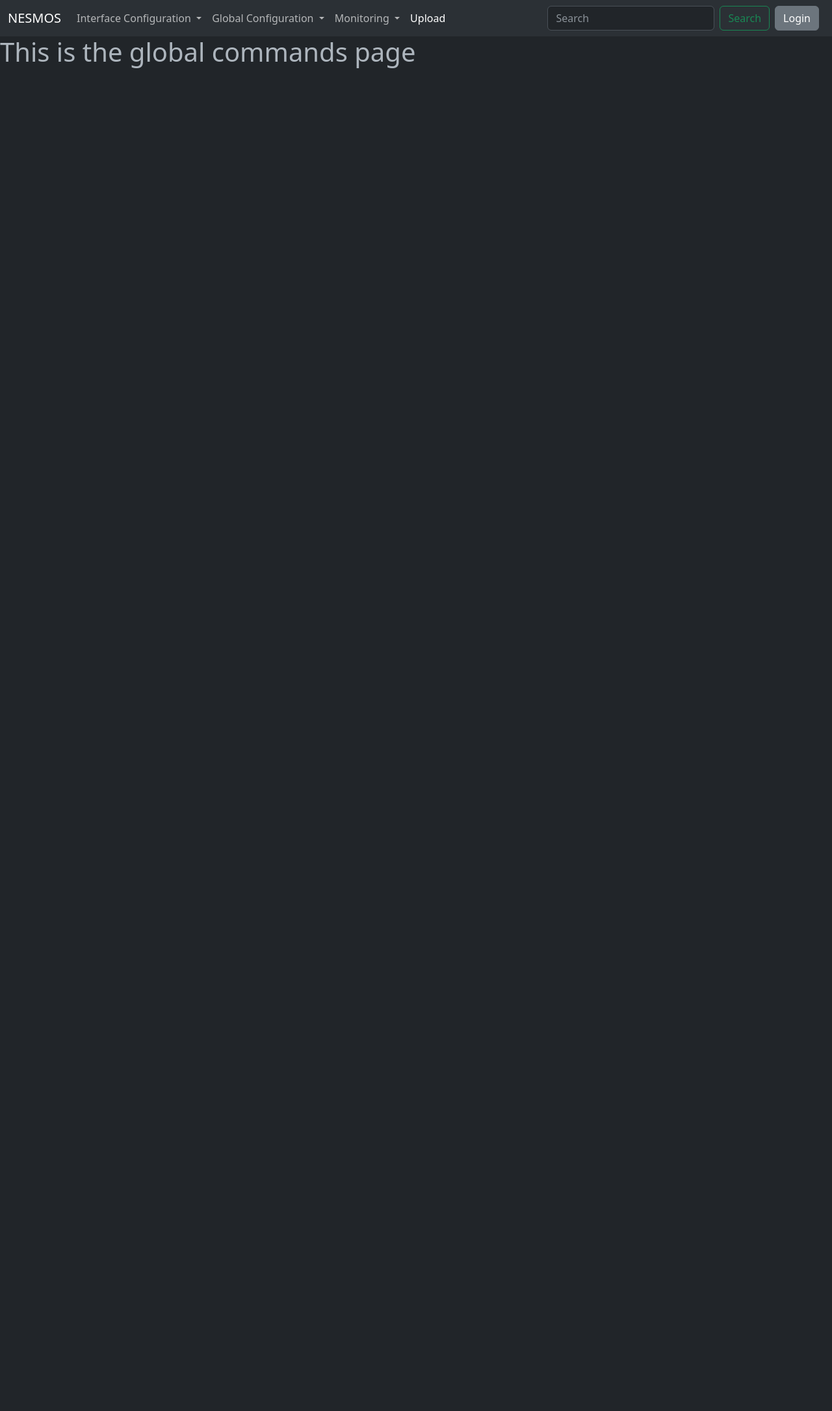
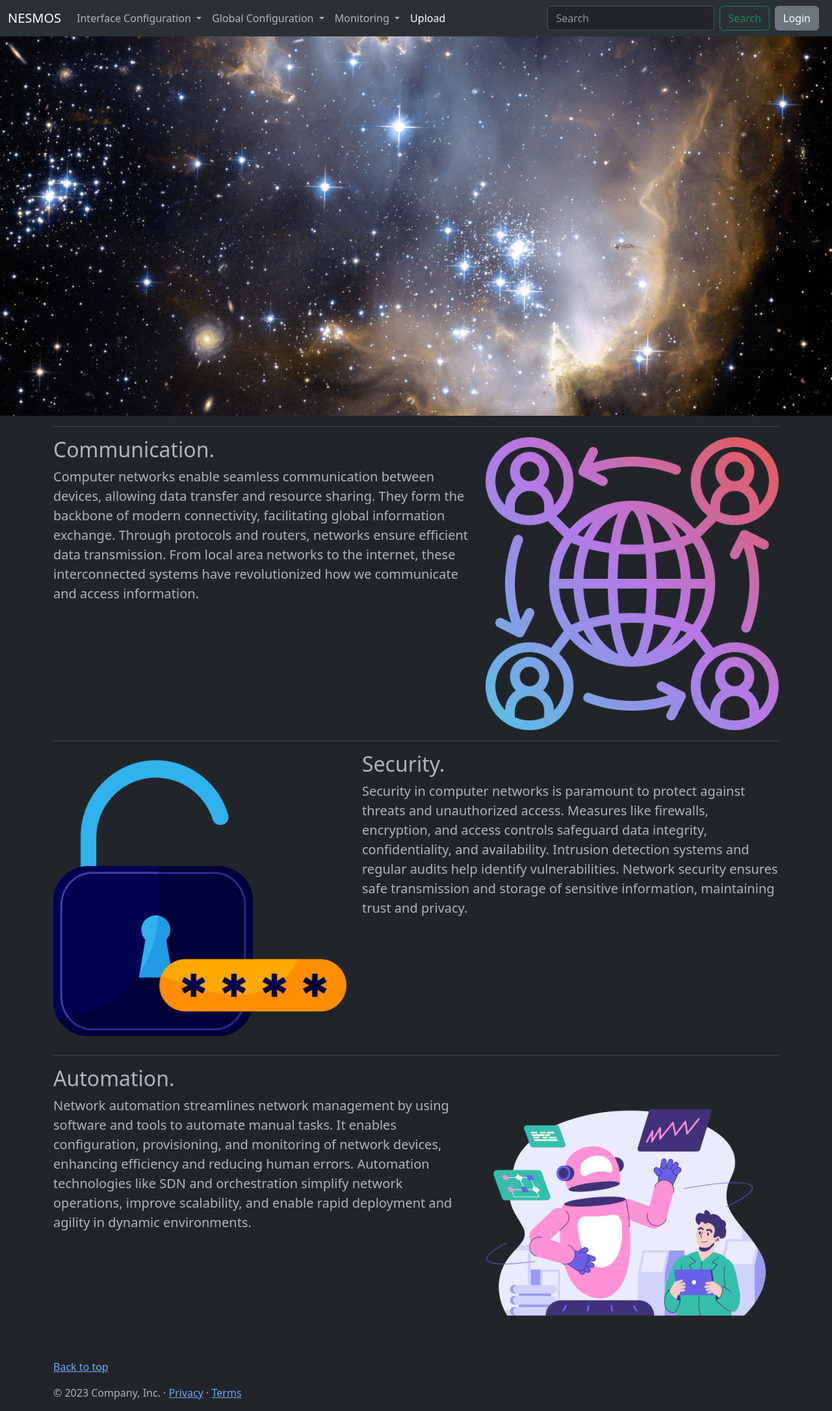
Before and after one commit to Nathan8044/PHASE_2, a Flask app: page /globalcommands in a window 1280 px wide. Shown: the whole page at 65% size. Before the commit the page ends 105 px from the top, so only its background shows below. Run offline with Flask 3, Linux system fonts and the light colour scheme; some libraries are stand-ins or nearby versions.

Commit message:
Update global_commands.html

```diff
--- a/templates/global_commands.html
+++ b/templates/global_commands.html
@@ -8,17 +8,19 @@
 
 
   <link rel="stylesheet" href="{{ url_for('static', filename='styles/bootstrap.min.css') }}">
+  <link rel="stylesheet" href="{{ url_for('static', filename='styles/style.css') }}">
+
 
   <title>NESMOS</title>
-  <link rel="icon" href="NETMO_LOGO.png">
+  <link rel="icon" href="{{ url_for('static', filename='images/NETMO_LOGO.png')}}">
 
 
 </head>
+  <body>
 
-<body>
     <header>
   <!--This is the navbar function.-->
-    <nav class="navbar navbar-expand-lg bg-body-tertiary">
+  <nav class="navbar fixed-top navbar-expand-lg bg-body-tertiary">
     <div class="container-fluid">
       <a class="navbar-brand" href="{{ url_for('views.home')}}">NESMOS</a>
       <button class="navbar-toggler" type="button" data-bs-toggle="collapse" data-bs-target="#navbarSupportedContent" aria-controls="navbarSupportedContent" aria-expanded="false" aria-label="Toggle navigation">
@@ -88,14 +90,96 @@
   </nav>
   <!--This is where navbar function ends.-->
     </header>
-    <div class"container-sm">
-      <h1>This is the global commands page</h1>
+
+    <!--Slideshow-->
+    <div id="carouselExampleInterval" class="carousel slide" data-bs-ride="carousel">
+      <div class="carousel-inner">
+        <div class="carousel-item active" data-bs-interval="5000">
+          <img src="{{ url_for('static', filename='images/website_a.png')}}" class="d-block w-100" alt="First Slide">
+        </div>
+        <div class="carousel-item" data-bs-interval="5000">
+            <img src="{{ url_for('static', filename='images/website_b.png')}}" class="d-block w-100" alt="Second Slide">
+
+        </div>
+        <div class="carousel-item" data-bs-interval="5000">
+            <img src="{{ url_for('static', filename='images/website_c.png')}}" class="d-block w-100" alt="Third Slide">
+        </div>
+      </div>
+      <button class="carousel-control-prev" type="button" data-bs-target="#carouselExampleInterval" data-bs-slide="prev">
+        <span class="carousel-control-prev-icon" aria-hidden="true"></span>
+        <span class="visually-hidden">Previous</span>
+      </button>
+      <button class="carousel-control-next" type="button" data-bs-target="#carouselExampleInterval" data-bs-slide="next">
+        <span class="carousel-control-next-icon" aria-hidden="true"></span>
+        <span class="visually-hidden">Next</span>
+      </button>
+    </div>
+      <!-- end of slideshow -->
+
+      <div class="container marketing">
+
+        <!-- START THE FEATURETTES -->
+
+        <hr class="featurette-divider">
+
+        <div class="row featurette">
+          <div class="col-md-7">
+            <h2 class="featurette-heading">Communication. </h2>
+            <p class="lead">Computer networks enable seamless communication between devices, allowing data transfer and resource sharing. They form the backbone of modern connectivity, facilitating global information exchange. Through protocols and routers, networks ensure efficient data transmission. From local area networks to the internet, these interconnected systems have revolutionized how we communicate and access information.</p>
+          </div>
+          <div class="col-md-5">
+            <img class="featurette-image img-fluid mx-auto" src="{{ url_for('static', filename='images/networks.png')}}" alt="placeholder">
+          </div>
+        </div>
+
+        <hr class="featurette-divider">
+
+        <div class="row featurette">
+          <div class="col-md-7 order-md-2">
+            <h2 class="featurette-heading">Security. </h2>
+            <p class="lead">Security in computer networks is paramount to protect against threats and unauthorized access. Measures like firewalls, encryption, and access controls safeguard data integrity, confidentiality, and availability. Intrusion detection systems and regular audits help identify vulnerabilities. Network security ensures safe transmission and storage of sensitive information, maintaining trust and privacy.</p>
+          </div>
+          <div class="col-md-5 order-md-1">
+            <img class="featurette-image img-fluid mx-auto" src="{{ url_for('static', filename='images/security.png')}}" alt="Generic placeholder image">
+          </div>
+        </div>
+
+        <hr class="featurette-divider">
+
+        <div class="row featurette">
+          <div class="col-md-7">
+            <h2 class="featurette-heading">Automation. </h2>
+            <p class="lead">Network automation streamlines network management by using software and tools to automate manual tasks. It enables configuration, provisioning, and monitoring of network devices, enhancing efficiency and reducing human errors. Automation technologies like SDN and orchestration simplify network operations, improve scalability, and enable rapid deployment and agility in dynamic environments.</p>
+          </div>
+          <div class="col-md-5">
+            <img class="featurette-image img-fluid mx-auto" src="{{ url_for('static', filename='images/machine_learning.png')}}" alt="Generic placeholder image">
+          </div>
         </div>
 
 
 
+        <!-- /END THE FEATURETTES -->
+
+      </div><!-- /.container -->
+
+
+        </div>
+      </div>
+    </div>
+
+
+
+      <!-- FOOTER -->
+    <footer class="container">
+      <p class="float-right"><a href="#">Back to top</a></p>
+      <p>&copy; 2023 Company, Inc. &middot; <a href="#">Privacy</a> &middot; <a href="#">Terms</a></p>
+
+    </footer>
+
+
+    <!-- Bootstrap core JavaScript
+    ================================================== -->
 
     <script src="{{ url_for('static', filename='styles/bootstrap.bundle.min.js')}}"></script>
   </body>
-
 </html>
```
Lines whose indentation alone changed are shown as unchanged.
